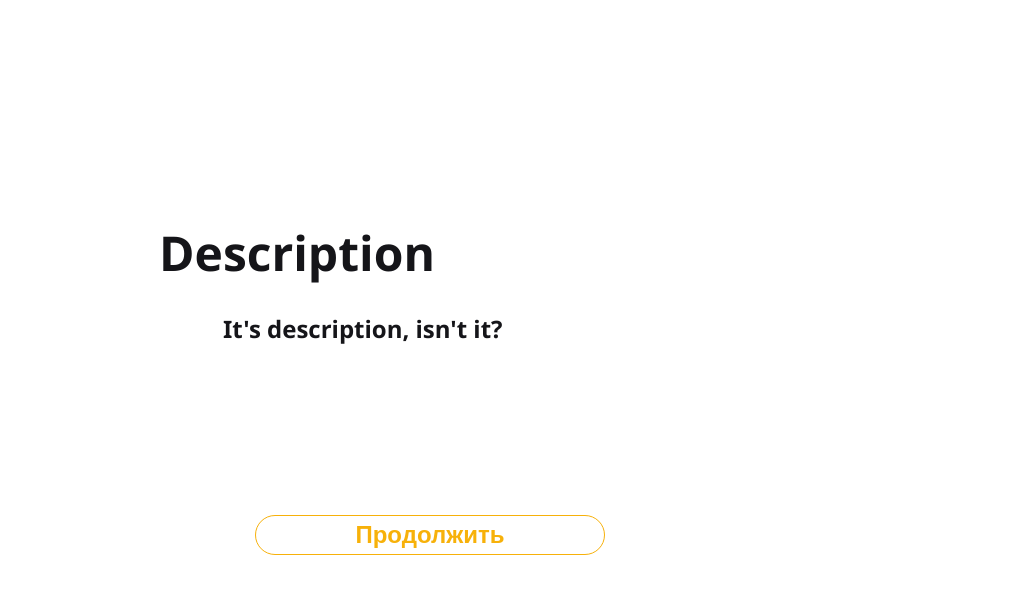
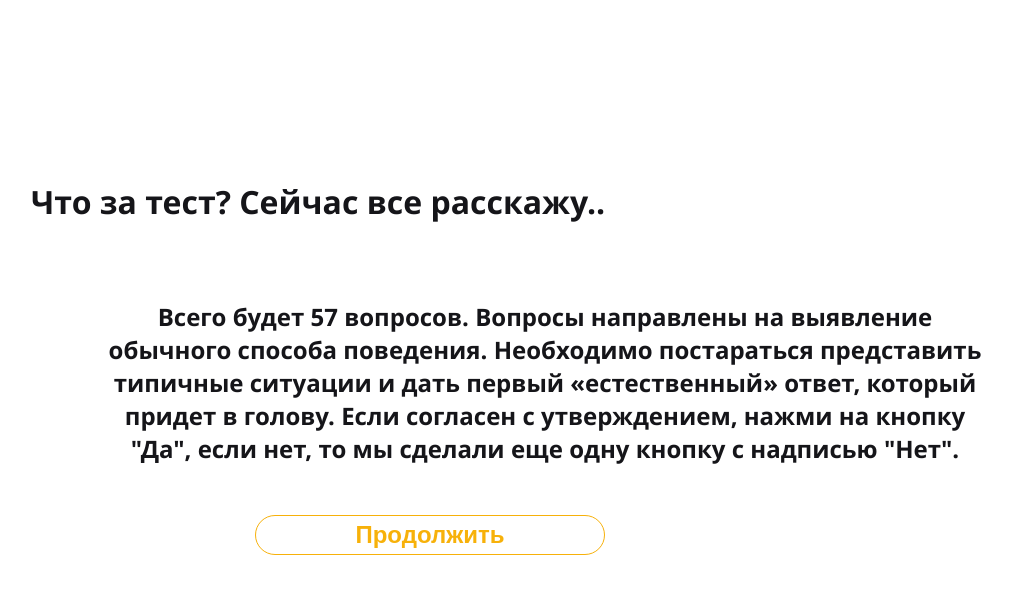
Before and after one commit to AiratShaimuhamitov/aizenka-test-react, a React (Create React App) app: page / in a window 1280 px wide. Both pictures are taken after a click on the link "Начать тест". Shown: the top 594 px of the page, without its empty margins (257-1269 px from the left). Built offline with nearby package versions, Linux system fonts and the light colour scheme.

Commit message:
changed text in description section

```diff
--- a/src/description-section/description-section-index.js
+++ b/src/description-section/description-section-index.js
@@ -26,7 +26,7 @@ export default class DescriptionSection extends Component {
           classNames="fade-lable"
         >
           <div className="label">
-              <p>Description</p>
+              <p>Что за тест? Сейчас все расскажу..</p>
           </div>
         </CSSTransition>
         <CSSTransition
@@ -36,7 +36,10 @@ export default class DescriptionSection extends Component {
           classNames="fade-text"
         >
           <div className="text">
-            It's description, isn't it?
+          Всего будет 57 вопросов. Вопросы направлены на выявление обычного способа поведения.
+          Необходимо постараться представить типичные ситуации и дать первый «естественный» ответ, который придет в голову.
+          Если согласен с утверждением, нажми на кнопку "Да", если нет, то мы сделали еще одну кнопку с надписью "Нет".
+
           </div>
         </CSSTransition>
         <CSSTransition
--- a/src/description-section/description-section-style.css
+++ b/src/description-section/description-section-style.css
@@ -11,17 +11,18 @@
 .label {
 	position: absolute;
 	text-align: center;
-	top: 27.5%;
-    left: 32.5%;
+	top: 22.5%;
+    left: 22.5%;
     font-family: 'Segoe UI', Tahoma, Geneva, Verdana, sans-serif;
-    font-size: 3rem;
+    font-size: 2rem;
 }
 
 .text {
     position: absolute;
     text-align: center;
-    top: 39.0%;
-    left: 37.5%;
+    width: 900px;
+    top: 37.5%;
+    left: 27.5%;
     font-family: 'Segoe UI', Tahoma, Geneva, Verdana, sans-serif;
     font-size: 1.5rem;
 }
```
